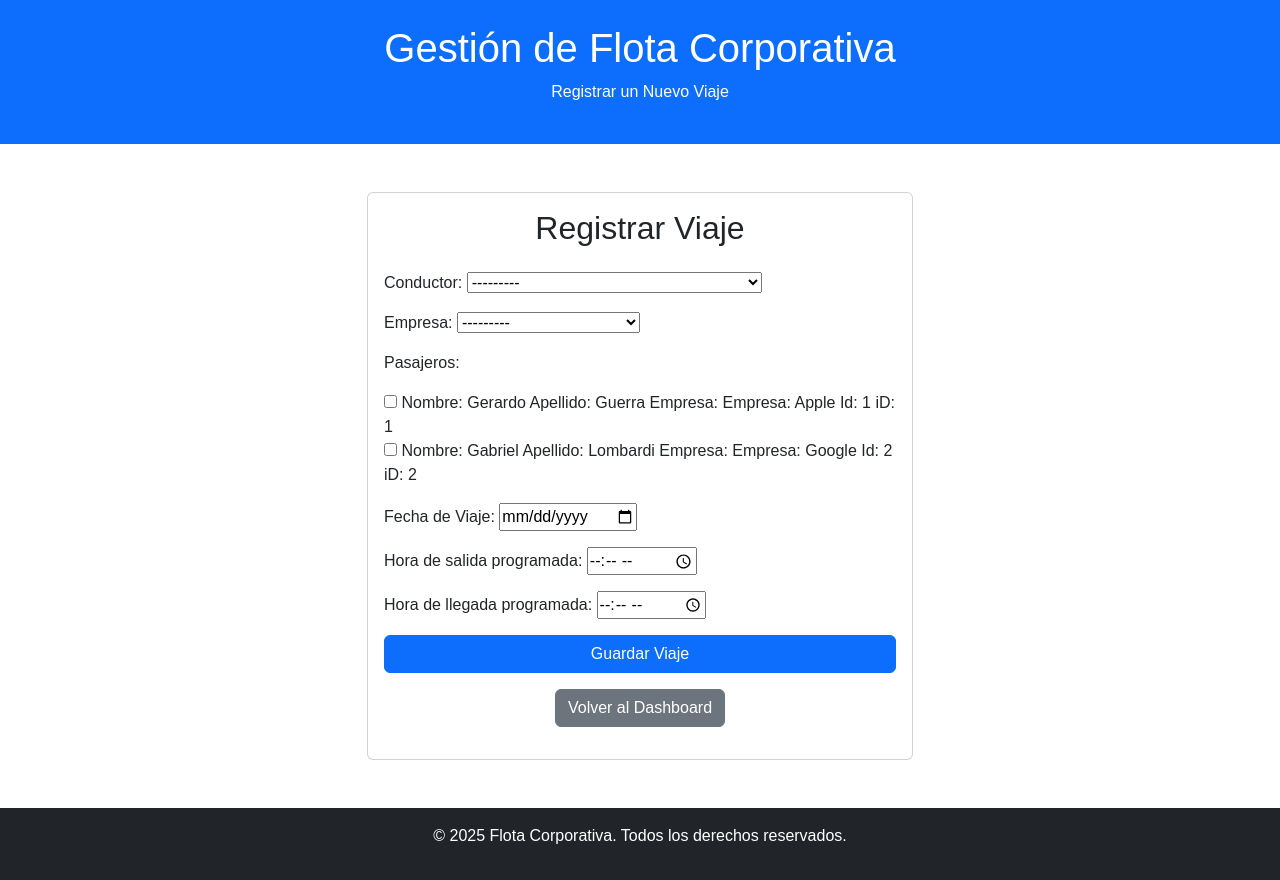
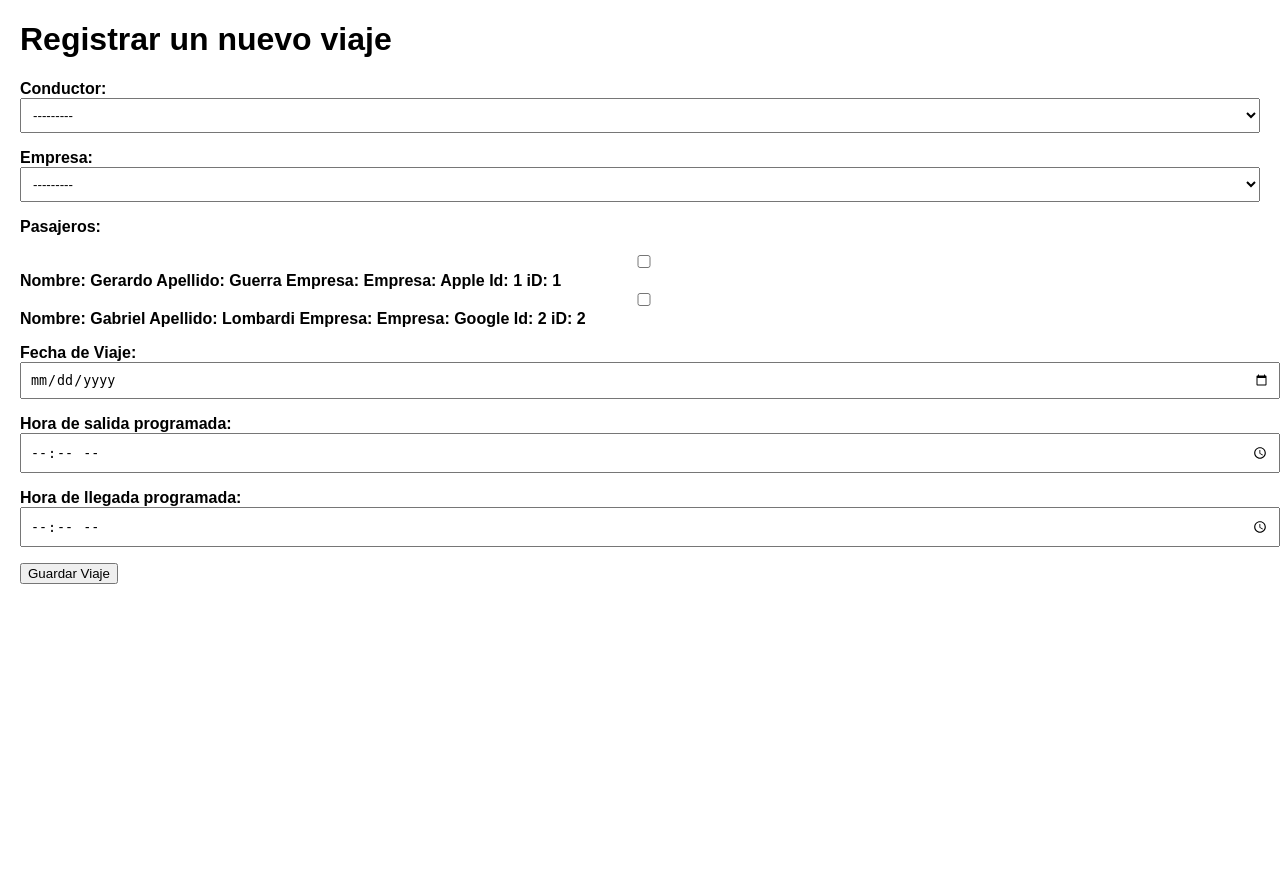
Before and after one commit to tequila347/flota_corporativa, a Django app: template f_c/templates/viajes/registrar_viaje.html in a window 1280 px wide. After the commit the page ends 584 px from the top, so only its background shows below. Run offline with Django 4.2, Linux system fonts and the light colour scheme; the template is opened without the code that fills it: values that come from a table or form of the project are taken from there, others are empty; data comes from the database, SQL or seed files in the repository; both versions use the stored data as it was after the commit.

Commit message:
Revert "cambios en los formularios de registro de viajes"
This reverts commit 1b8a0ad7f7f13263825a50b272d3dc2ee23547df.

```diff
--- a/f_c/templates/viajes/registrar_viaje.html
+++ b/f_c/templates/viajes/registrar_viaje.html
@@ -1,58 +1,20 @@
-{% load static %}
 <!DOCTYPE html>
-<html lang="es">
+<html>
 <head>
-    <meta charset="UTF-8">
-    <meta name="viewport" content="width=device-width, initial-scale=1.0">
-    <title>Flota Corporativa - Registrar Viaje</title>
-    <link href="https://cdn.jsdelivr.net/npm/bootstrap@5.3.0/dist/css/bootstrap.min.css" rel="stylesheet">
-    <link rel="stylesheet" href="{% static 'css/styles.css' %}">
+    <title>Registrar Viaje</title>
+    <style>
+        body { font-family: Arial, sans-serif; margin: 20px; }
+        .form-group { margin-bottom: 15px; }
+        label { display: block; font-weight: bold; }
+        input, select { width: 100%; padding: 8px; }
+    </style>
 </head>
 <body>
-    <header class="bg-primary text-white text-center py-4">
-        <h1>Gestión de Flota Corporativa</h1>
-        <p>Registrar un Nuevo Viaje</p>
-    </header>
-
-    <main class="container my-5">
-        <div class="row justify-content-center">
-            <div class="col-md-6">
-                <div class="card">
-                    <div class="card-body">
-                        <h2 class="text-center mb-4">Registrar Viaje</h2>
-                        {% if form.errors %}
-                            <div class="alert alert-danger">
-                                <ul>
-                                    {% for field in form %}
-                                        {% for error in field.errors %}
-                                            <li>{{ error }}</li>
-                                        {% endfor %}
-                                    {% endfor %}
-                                    {% for error in form.non_field_errors %}
-                                        <li>{{ error }}</li>
-                                    {% endfor %}
-                                </ul>
-                            </div>
-                        {% endif %}
-                        <form method="post" action="{% url 'f_c:registrar_viaje' %}">
-                            {% csrf_token %}
-                            {{ form.as_p }}
-                            <button type="submit" class="btn btn-primary w-100">Guardar Viaje</button>
-                        </form>
-                        <p class="mt-3 text-center">
-                            <a href="{% url 'f_c:dashboard' %}" class="btn btn-secondary">Volver al Dashboard</a>
-                        </p>
-                    </div>
-                </div>
-            </div>
-        </div>
-    </main>
-
-    <footer class="bg-dark text-white text-center py-3">
-        <p>&copy; 2025 Flota Corporativa. Todos los derechos reservados.</p>
-    </footer>
-
-    <script src="https://cdn.jsdelivr.net/npm/bootstrap@5.3.0/dist/js/bootstrap.bundle.min.js"></script>
-    <script src="{% static 'js/script.js' %}"></script>
+    <h1>Registrar un nuevo viaje</h1>
+    <form method="post">
+        {% csrf_token %}
+        {{ form.as_p }}
+        <button type="submit">Guardar Viaje</button>
+    </form>
 </body>
 </html>
--- a/f_c/urls.py
+++ b/f_c/urls.py
@@ -4,7 +4,7 @@
 
 urlpatterns = [
     path('', views.index, name='index'),  # Ruta para la página principal
-    path('registrar/', views.viajes_view, name='registrar_viaje'),
+    path('registrar/', views.registrar_viaje, name='registrar_viaje'),
     path('login/', views.login_view, name='login'),
     path('dashboard/', views.dashboard, name='dashboard'),
     path('logout/', views.logout_view, name='logout'),
```
Also changed, not shown: f_c/templates/viajes/index.html (+0 -10 lines), f_c/views.py (+3 -21 lines), db.sqlite3.
